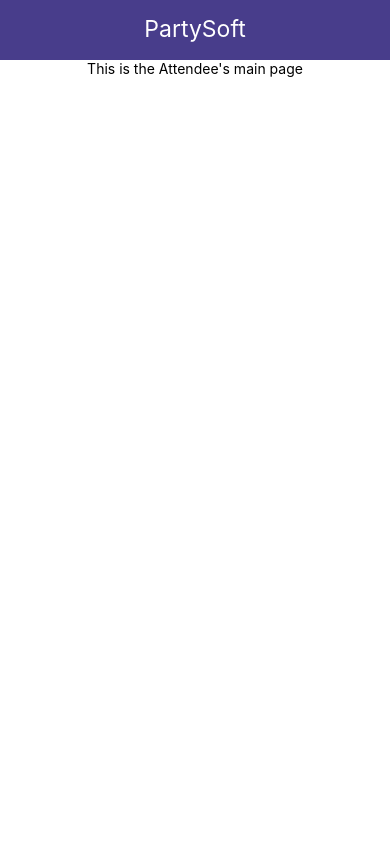
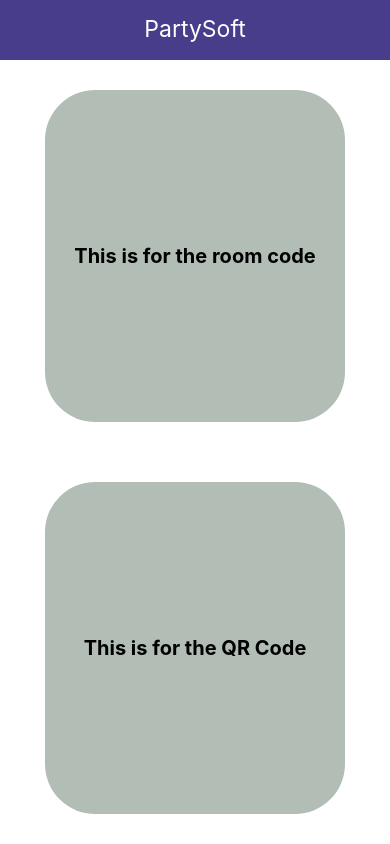
Before and after one commit to chrisc13/PartySoft, a React Native app in the folder partysoft/: screen / in a window 390 px wide. Built offline with nearby package versions, Linux system fonts and the light colour scheme.

Commit message:
attendee view home buttons

```diff
--- a/partysoft/App.js
+++ b/partysoft/App.js
@@ -1,11 +1,16 @@
-import { StatusBar } from 'expo-status-bar';
 import React from 'react';
-import { StyleSheet, Text, View } from 'react-native';
-import AttendeeHomeView from './views/attendeeHome/attendeeHomeView';
+import { StyleSheet, View } from 'react-native';
+import AttendeeHomeView from './views/attendee/attendeeHomeView';
+
+const styles = StyleSheet.create({
+  container: {
+    flex: 1
+  }
+});
 
 export default function App() {
   return (
-    <View>
+    <View style={styles.container}>
       <AttendeeHomeView/>
     </View>
   );
--- /dev/null
+++ b/partysoft/views/attendee/attendeeHomeView.js
@@ -0,0 +1,46 @@
+import React from 'react';
+import { StyleSheet, Text, View } from 'react-native';
+
+import MasterHeader from '../../common/masterHeader';
+
+const attendeeHomeView = () => {
+  return (
+    <View style={styles.container}>
+
+    <MasterHeader/>
+
+    <View style={styles.userOptions}>
+      <Text style={styles.userText}>This is for the room code</Text>
+    </View>
+
+    <View style={styles.userOptions}>
+      <Text style={styles.userText}>This is for the QR Code</Text>
+    </View>
+
+    </View>
+  );
+}
+
+const styles = StyleSheet.create({
+  container: {
+    flex: 1,
+    flexDirection: 'column'
+  },
+  userOptions: {
+    flex: 1,
+    backgroundColor: '#B2BEB5',
+    borderRadius: 100 / 2,
+    width: 300,
+    height: 300,
+    margin: 30,
+    justifyContent: 'center',
+    alignSelf: 'center'
+  },
+  userText: {
+    fontSize: 20,
+    fontWeight: 'bold',
+    textAlign: 'center'
+  }
+});
+
+export default attendeeHomeView;
--- a/partysoft/views/attendeeHome/attendeeHomeView.js
+++ /dev/null
@@ -1,26 +0,0 @@
-import { StatusBar } from 'expo-status-bar';
-import React from 'react';
-import { StyleSheet, Text, View } from 'react-native';
-
-import MasterHeader from '../../components/masterHeader';
-
-const attendeeHomeView = () => {
-  return (
-    <View style={styles.container}>
-      <MasterHeader/>
-      <Text style={styles.body} >This is the Attendee's main page</Text>
-    </View>
-  );
-}
-
-const styles = StyleSheet.create({
-  container: {
-    flexDirection: 'column'
-  },
-  body: {
-    textAlign: 'center',
-    backgroundColor: '#fff'
-  }
-});
-
-export default attendeeHomeView;
```
Also changed, not shown: partysoft/common/masterNavigation.js (added, +14 -0 lines), partysoft/views/host/hostHome.js (added, +14 -0 lines), partysoft/views/settings/settingsHome.js (added, +14 -0 lines), partysoft/common/masterHeader.js (renamed from partysoft/components/masterHeader.js).
